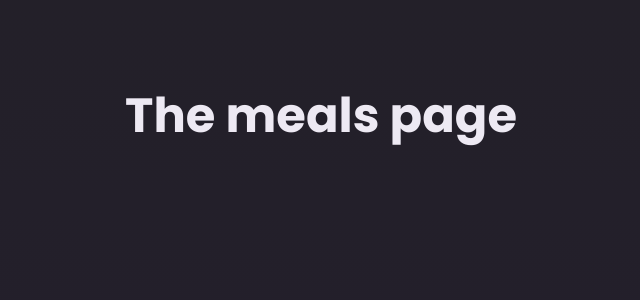
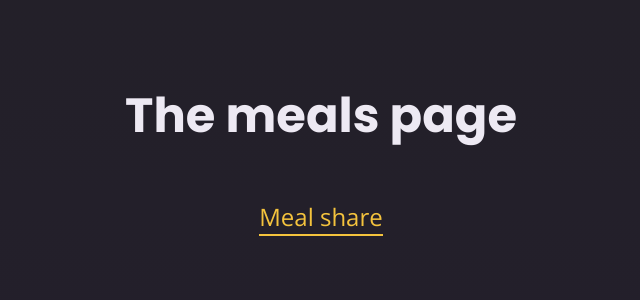
Before and after one commit to Muhammad0320/next-meal, a Next.js app: page /meals in a window 1280 px wide. Shown: the top 300 px of the page, without its empty margins (319-959 px from the left). Built offline with nearby package versions, Linux system fonts and the light colour scheme.

Commit message:
feat:  add a nexted route init

```diff
--- a/app/meals/page.jsx
+++ b/app/meals/page.jsx
@@ -1,7 +1,12 @@
+import Link from "next/link";
+
 function Meals() {
   return (
     <main>
       <h1> The meals page </h1>
+      <p>
+        <Link href={"/meals/share"}> Meal share </Link>
+      </p>
     </main>
   );
 }
```
Also changed, not shown: app/meals/[share]/paage.jsx (deleted, +0 -9 lines), app/meals/share/page.jsx (added, +9 -0 lines).
